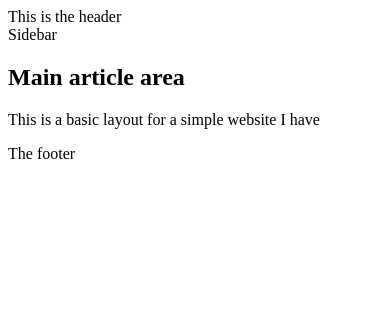
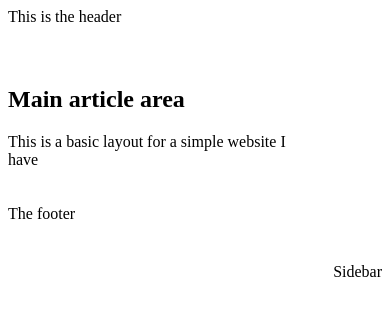
Before and after one commit to abstract-monk/basic_layout_css_grid, a plain HTML site: page index.html in a window 390 px wide. Drawn offline with Linux system fonts and the light colour scheme.

Commit message:
added style for mobile layout to .wrapper class, along with a couple comments

```diff
--- a/styles.css
+++ b/styles.css
@@ -5,6 +5,7 @@
  *
  */
 
+/* set up grid-template-areas */
 .header {
     grid-area: header;
 }
@@ -20,3 +21,15 @@
 .footer {
     grid-area: footer;
 }
+
+/* set up mobile layout */
+
+.wrapper {
+    display: grid;
+    grid-gap: 20px;
+    grid-template-areas:
+      "header"
+      "sidebar"
+      "content"
+      "footer";
+  }
```
